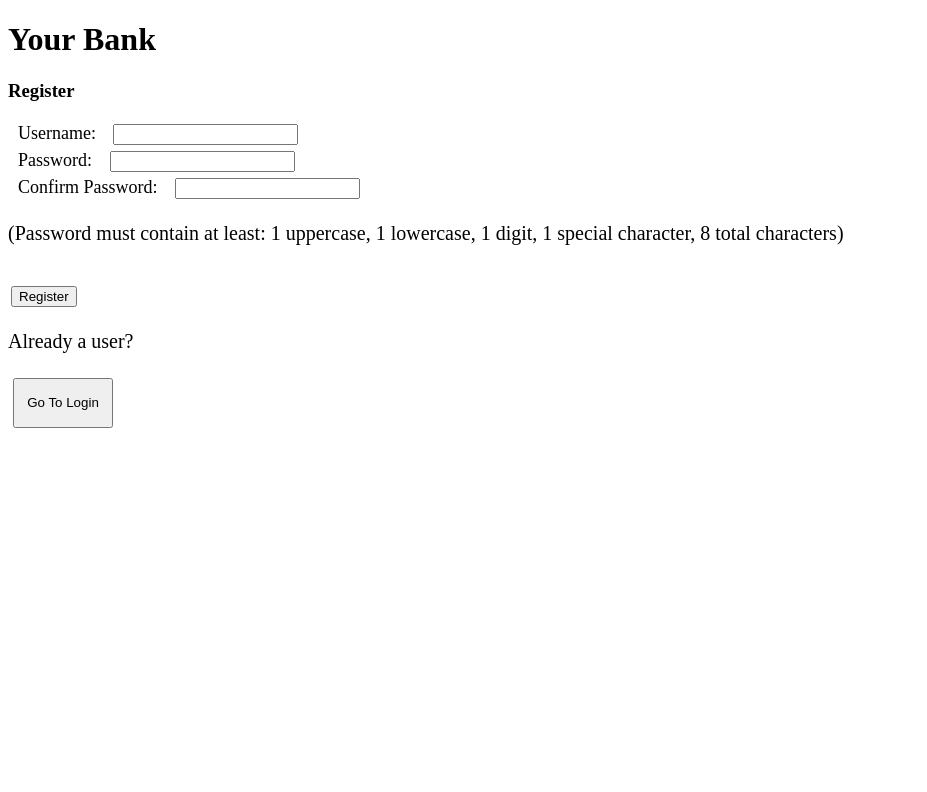
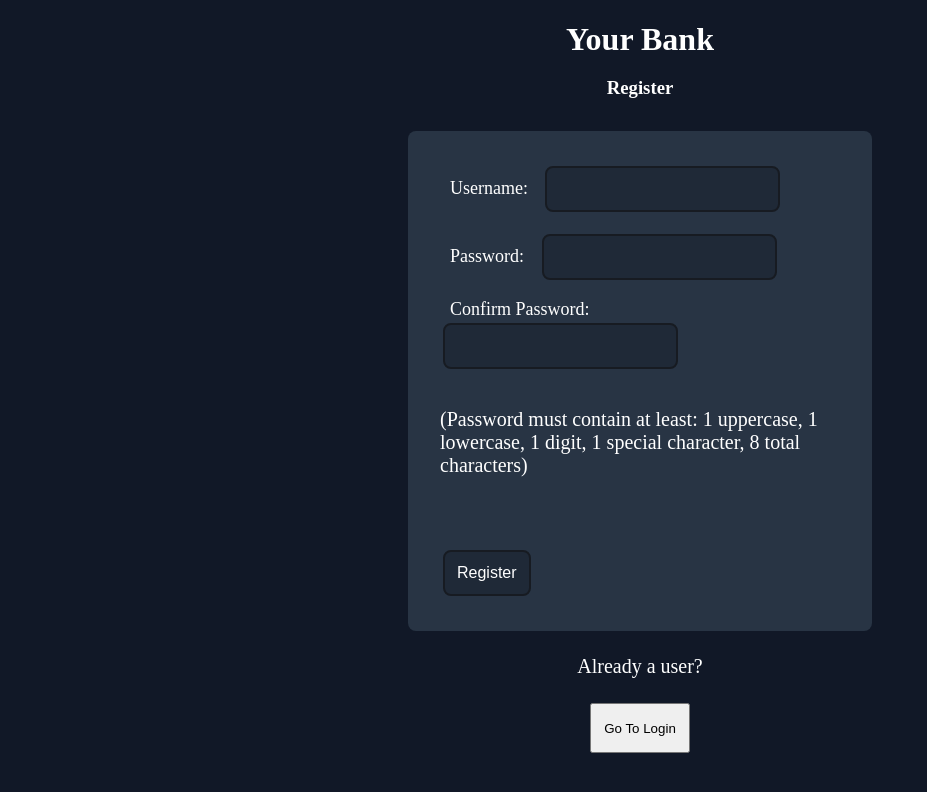
Before and after one commit to dbarks508/CS3750_Group_Assignemnt_2, a React (Create React App) app in the folder frontend/: page / in a window 1280 px wide. Shown: the top 792 px of the page, without its empty margins (0-927 px from the left). Built offline with nearby package versions, Linux system fonts and the light colour scheme.

Commit message:
Login/Register/Transfer CSS implemented

```diff
--- a/frontend/src/App.js
+++ b/frontend/src/App.js
@@ -5,6 +5,7 @@ import Home from "./components/home.js";
 import Register from "./components/register.js";
 import Login from "./components/login.js";
 import Account from "./components/account.js";
+import Transfer from "./components/transfer.js";
 
 const App = () => {
   return (
@@ -14,6 +15,7 @@ const App = () => {
         <Route path="/home" element={<Home />} />
         <Route path="/login" element={<Login />} />
         <Route path="/account" element={<Account />} />
+        <Route path="/transfer" element={<Transfer />} />
       </Routes>
     </div>
   );
--- /dev/null
+++ b/frontend/src/components/login.css
@@ -0,0 +1,51 @@
+body{
+    background-color: #111827;
+    color: #ffffff;
+}
+
+
+.body {
+    background-color: #111827;
+    color: #ffffff;
+}
+
+form{
+    display: flex;
+    flex-direction: column;
+    gap: 1rem;
+    max-width: 400px;
+    margin: 0 auto;
+    padding: 2rem;
+    background-color: #283444;
+    border-radius: 0.5rem;
+
+}
+
+input{
+    border: 2px solid #171b22;
+    border-radius: 0.5rem;
+    padding: 0.75rem;
+    font-size: 1rem;
+
+    background-color: #1f2937;
+    color: #ffffff;
+}
+
+input:focus{
+    outline: none;
+    border-color: #13346b;
+}
+
+h1{
+    text-align: center;
+    margin-bottom: 1rem;
+}
+h3{
+    text-align: center;
+    margin-bottom: 2rem;
+}
+
+.bottom-nav{
+    margin-top: 1.5rem;
+    text-align: center;
+}
--- a/frontend/src/components/login.js
+++ b/frontend/src/components/login.js
@@ -1,5 +1,6 @@
 import React, { useState } from "react";
 import { useNavigate } from "react-router";
+import "./login.css";
 
 export default function Login() {
   const navigate = useNavigate();
@@ -57,7 +58,7 @@ export default function Login() {
   }
 
   return (
-    <div>
+    <div className="body">
       <h1>Your Bank</h1>
       <h3>Login</h3>
       <form onSubmit={onSubmit}>
@@ -89,7 +90,7 @@ export default function Login() {
       <div>
         {errorMessage && <p style={{ color: "red" }}>{errorMessage}</p>}
       </div>
-      <div>
+      <div className="bottom-nav">
         <p>Just kidding?</p>
         <button onClick={toRegister}>Go To Register</button>
       </div>
--- a/frontend/src/components/register.js
+++ b/frontend/src/components/register.js
@@ -1,5 +1,6 @@
 import React, { useState } from "react";
 import { useNavigate } from "react-router";
+import "./login.css";
 
 export default function Register() {
   const [errorMessage, setErrorMessage] = useState("");
@@ -64,7 +65,7 @@ export default function Register() {
   }
 
   return (
-    <div>
+    <div className="body">
       <h1>Your Bank</h1>
       <h3>Register</h3>
       <form onSubmit={onSubmit}>
@@ -111,7 +112,7 @@ export default function Register() {
       <div>
         {errorMessage && <p style={{ color: "red" }}>{errorMessage}</p>}
       </div>
-      <div>
+      <div className="bottom-nav">
         <p>Already a user?</p>
         <button onClick={toLogin}>Go To Login</button>
       </div>
--- a/frontend/src/components/transfer.js
+++ b/frontend/src/components/transfer.js
@@ -1,5 +1,6 @@
-import React, { useState } from "react";
+import React, { useState, useEffect } from "react";
 import { useNavigate } from "react-router";
+import "./login.css";
 
 export default function Transfer() {
     // transfer page states
@@ -12,8 +13,8 @@ export default function Transfer() {
     const [message, setMessage] = useState("");
     const [form, setForm] = useState({
         dstUserID: "",
-        srcAccount: "",
-        dstAccount: "",
+        srcAccount: "0",
+        dstAccount: "0",
         category: "",
         amount: "",
     });
@@ -73,6 +74,16 @@ export default function Transfer() {
         if (data.message === "transfer successful") {
             console.log("transfer completed");
             setMessage(data.message);
+
+            // clear the form
+            setForm({
+                dstUserID: "",
+                srcAccount: "0",
+                dstAccount: "0",
+                category: "",
+                amount: "",
+            });
+
         }
         else {
             console.log("transfer failed");
@@ -82,8 +93,8 @@ export default function Transfer() {
     }
 
 return (
-    <div className="main">
-        <h2>Transfer Funds:</h2>
+    <div className="body">
+        <h1>Transfer Funds:</h1>
         <br/>
 
         <div className="container">
@@ -152,8 +163,9 @@ return (
                 <input type="submit" value="Transfer"></input>
 
             </form>
-            <div>
+            <div className="bottom-nav">
                 <button onClick={() => navigate("/home")}>Back to Home</button>
+                {message && <p>{message}</p>}
             </div>
         </div>
 
```
Also changed, not shown: frontend/src/components/transfer.css (added).
